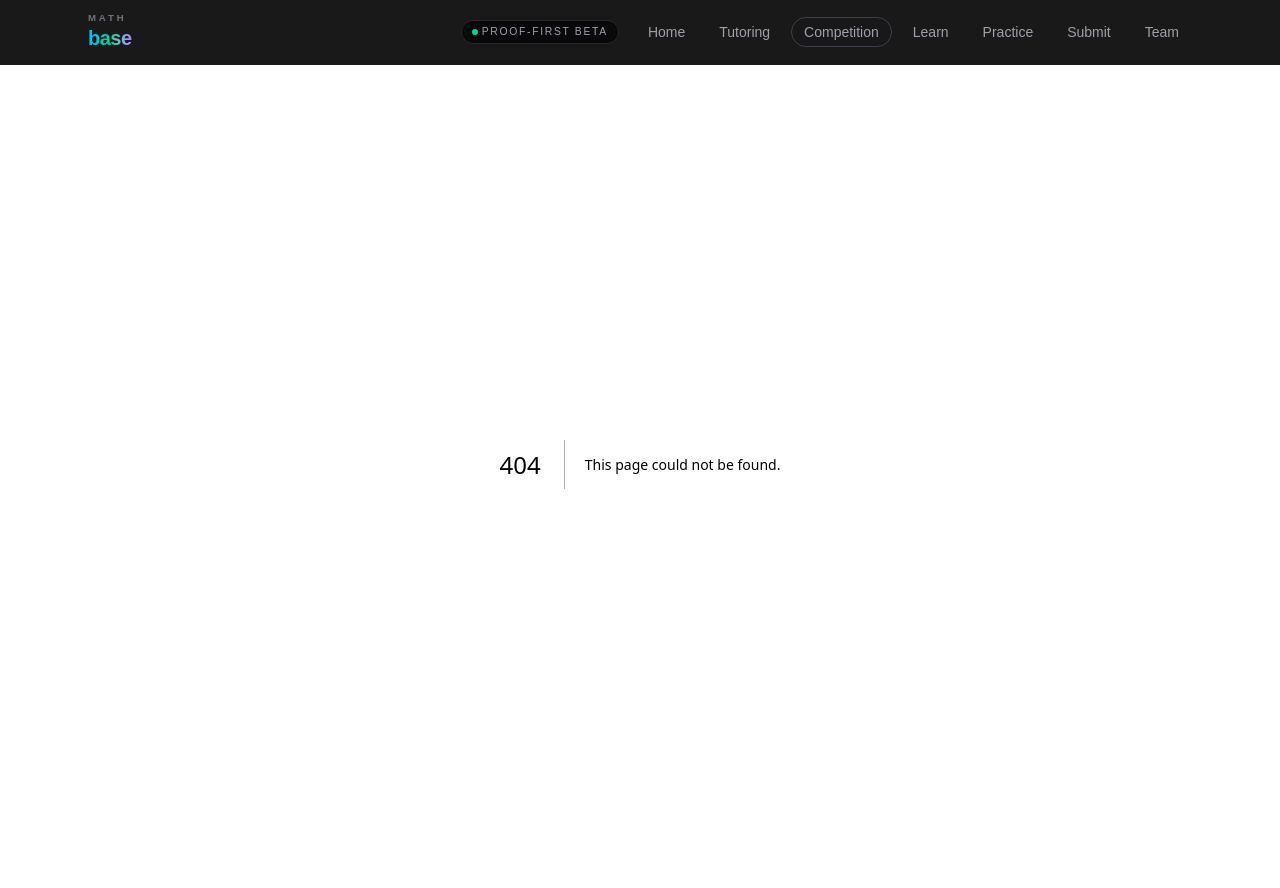
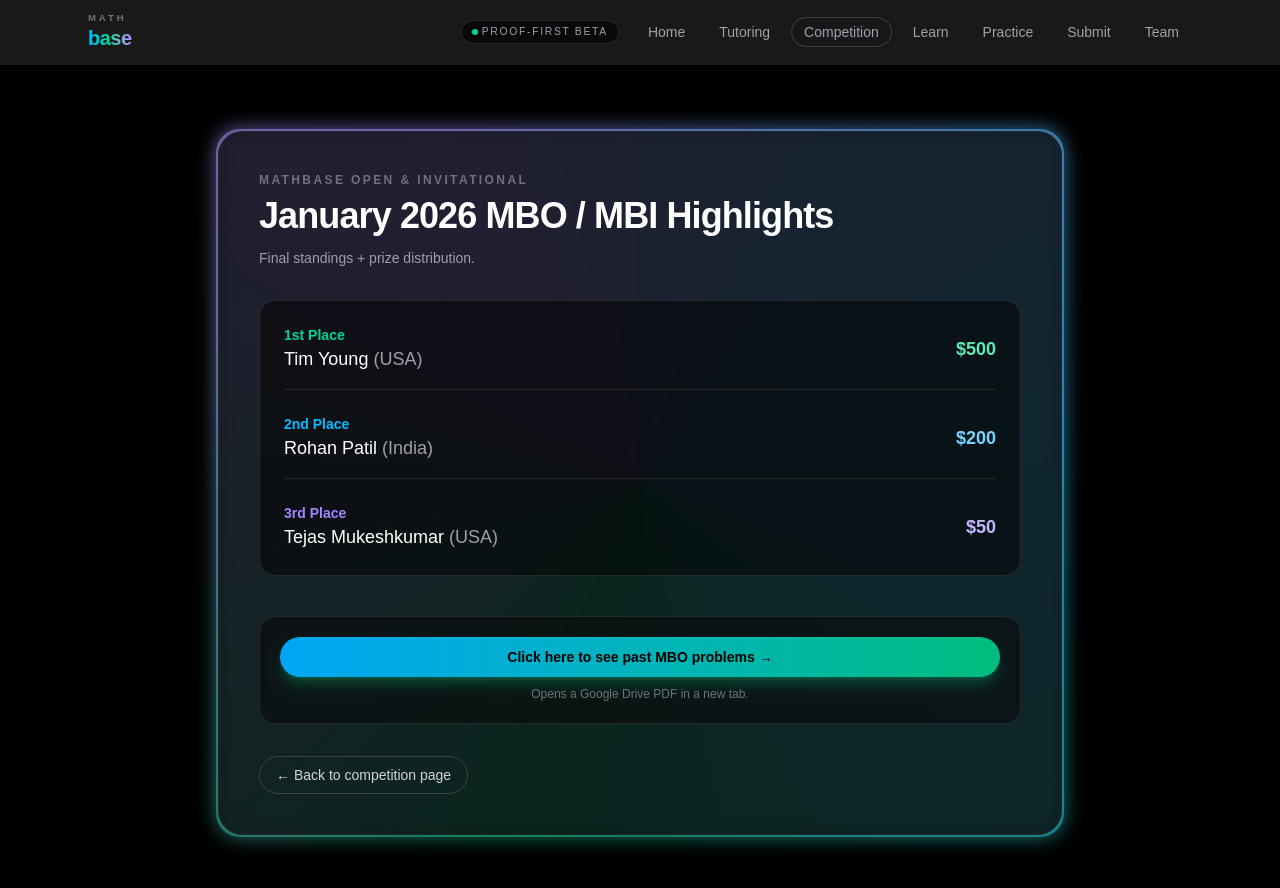
Before and after one commit to a-patek/mathbase, a Next.js app: page /competition/highlights in a window 1280 px wide. Before the commit this address had no page. Shown: the top 888 px of the page. Before the commit the page ends 865 px from the top, so only its background shows below. Built offline with nearby package versions, Linux system fonts and the light colour scheme.

Commit message:
added results

```diff
--- /dev/null
+++ b/app/competition/highlights/page.tsx
@@ -0,0 +1,115 @@
+// app/competition/highlights/page.tsx
+
+import Link from "next/link";
+
+const PAST_PROBLEMS_URL =
+  "https://drive.google.com/file/d/1UQ4g8VqXY_gys5-lVXAf6BYO8GqA6WUt/view?usp=sharing";
+
+export default function CompetitionHighlightsPage() {
+  return (
+    <main className="min-h-screen bg-black text-white">
+      <section className="mx-auto max-w-4xl px-6 py-16 space-y-10">
+        {/* Animated border wrapper */}
+        <div className="relative rounded-3xl p-[2px]">
+          {/* flowing border */}
+          <div className="absolute inset-0 rounded-3xl bg-[conic-gradient(from_var(--a),rgba(56,189,248,0.9),rgba(16,185,129,0.9),rgba(167,139,250,0.9),rgba(56,189,248,0.9))] blur-[10px] opacity-70 animate-borderSpin" />
+          <div className="absolute inset-0 rounded-3xl bg-[conic-gradient(from_var(--a),rgba(56,189,248,0.9),rgba(16,185,129,0.9),rgba(167,139,250,0.9),rgba(56,189,248,0.9))] opacity-60 animate-borderSpin" />
+
+          {/* card content */}
+          <div className="relative rounded-3xl border border-zinc-800 bg-zinc-950/80 p-8 sm:p-10">
+            <div>
+              <p className="text-xs font-semibold uppercase tracking-[0.2em] text-zinc-500">
+                MathBase Open & Invitational
+              </p>
+              <h1 className="mt-2 text-3xl font-semibold tracking-tight sm:text-4xl">
+                January 2026 MBO / MBI Highlights
+              </h1>
+              <p className="mt-3 text-sm text-zinc-400">
+                Final standings + prize distribution.
+              </p>
+            </div>
+
+            <div className="mt-8 rounded-2xl border border-zinc-800 bg-black/50 p-6 space-y-6">
+              {/* First place */}
+              <div className="flex items-center justify-between border-b border-zinc-800 pb-4">
+                <div>
+                  <p className="text-sm font-semibold text-emerald-400">
+                    1st Place
+                  </p>
+                  <p className="text-lg font-medium">
+                    Tim Young <span className="text-zinc-400">(USA)</span>
+                  </p>
+                </div>
+                <p className="text-lg font-semibold text-emerald-300">$500</p>
+              </div>
+
+              {/* Second place */}
+              <div className="flex items-center justify-between border-b border-zinc-800 pb-4">
+                <div>
+                  <p className="text-sm font-semibold text-sky-400">2nd Place</p>
+                  <p className="text-lg font-medium">
+                    Rohan Patil <span className="text-zinc-400">(India)</span>
+                  </p>
+                </div>
+                <p className="text-lg font-semibold text-sky-300">$200</p>
+              </div>
+
+              {/* Third place */}
+              <div className="flex items-center justify-between">
+                <div>
+                  <p className="text-sm font-semibold text-violet-400">
+                    3rd Place
+                  </p>
+                  <p className="text-lg font-medium">
+                    Tejas Mukeshkumar <span className="text-zinc-400">(USA)</span>
+                  </p>
+                </div>
+                <p className="text-lg font-semibold text-violet-300">$50</p>
+              </div>
+            </div>
+
+            {/* Past problems link */}
+            <div className="mt-10 rounded-2xl border border-zinc-800 bg-zinc-950/60 p-5">
+              <Link
+                href={PAST_PROBLEMS_URL}
+                target="_blank"
+                rel="noopener noreferrer"
+                className="inline-flex w-full items-center justify-center rounded-full bg-gradient-to-r from-sky-500 to-emerald-500 px-5 py-2.5 text-sm font-semibold text-black shadow-lg shadow-emerald-500/30 hover:from-sky-400 hover:to-emerald-400"
+              >
+                Click here to see past MBO problems →
+              </Link>
+              <p className="mt-2 text-center text-[0.75rem] text-zinc-500">
+                Opens a Google Drive PDF in a new tab.
+              </p>
+            </div>
+
+            <div className="mt-8">
+              <Link
+                href="/competition"
+                className="inline-flex items-center rounded-full border border-zinc-700 px-4 py-2 text-sm text-zinc-300 hover:bg-zinc-900"
+              >
+                ← Back to competition page
+              </Link>
+            </div>
+          </div>
+        </div>
+
+        {/* CSS for animated border (scoped) */}
+        <style>{`
+          @property --a {
+            syntax: "<angle>";
+            inherits: false;
+            initial-value: 0deg;
+          }
+          .animate-borderSpin {
+            animation: borderSpin 4.5s linear infinite;
+          }
+          @keyframes borderSpin {
+            from { --a: 0deg; }
+            to { --a: 360deg; }
+          }
+        `}</style>
+      </section>
+    </main>
+  );
+}
--- a/app/competition/page.tsx
+++ b/app/competition/page.tsx
@@ -53,6 +53,12 @@ export default function CompetitionPage() {
                 Please fill this out if you intend on competing in the MathBase Open.
               </p>
             </div>
+            <div><Link
+  href="/competition/highlights"
+  className="inline-flex items-center justify-center rounded-full border border-zinc-700 bg-zinc-950 px-5 py-2.5 text-sm font-semibold text-zinc-200 hover:bg-zinc-900"
+>
+  January MBO / MBI highlights →
+</Link></div>
           </div>
 
           {/* Format + date/schedule overview */}
@@ -86,12 +92,12 @@ export default function CompetitionPage() {
 
             <div className="rounded-2xl border border-sky-500/40 bg-sky-500/5 p-5 text-xs text-sky-100">
               <p className="text-[0.7rem] font-semibold uppercase tracking-[0.2em] text-sky-300">
-                January 2026 schedule
+                February 2026 schedule
               </p>
               <p className="mt-2 text-[0.8rem]">
-                The January MBO/MBI will be held on{" "}
+                The February MBO/MBI will be held on{" "}
                 <span className="font-semibold text-sky-100">
-                  1/10/2026 (January 10, 2026) (Eastern Time Zone)
+                  2/24/2026 (February 24) (Eastern Time Zone)
                 </span>
                 .
               </p>
@@ -207,7 +213,7 @@ export default function CompetitionPage() {
             {/* January prize pool section */}
             <div className="mt-5 rounded-xl border border-emerald-500/40 bg-black/50 p-4 text-xs text-emerald-100 space-y-3">
               <p className="text-[0.75rem] font-semibold uppercase tracking-[0.18em] text-emerald-300">
-                January 2026 MBI prize pool
+                February 2026 MBI prize pool
               </p>
 
               <div className="flex flex-wrap items-baseline gap-4">
@@ -217,7 +223,7 @@ export default function CompetitionPage() {
                 <div className="text-[0.8rem] text-emerald-100 space-y-1">
                   <p className="font-semibold">prize pool</p>
                   <p className="text-emerald-200">
-                    January MathBase Invitational champion
+                    February MathBase Invitational champion
                   </p>
                 </div>
               </div>
@@ -235,7 +241,7 @@ export default function CompetitionPage() {
               </div>
 
               <p className="text-[0.7rem] text-emerald-300">
-                Cash rewards for the January MBI (1st: $500, 2nd: $200, 3rd: $50) will
+                Cash rewards for the February MBI (1st: $500, 2nd: $200, 3rd: $50) will
                 be forwarded in the week following the competition.
               </p>
             </div>
@@ -267,6 +273,12 @@ export default function CompetitionPage() {
               rel="noopener noreferrer"
               className="inline-flex items-center justify-center rounded-full bg-gradient-to-r from-sky-500 to-emerald-500 px-5 py-2.5 text-sm font-semibold text-black shadow-lg shadow-emerald-500/30 hover:from-sky-400 hover:to-emerald-400"
             >
+              <Link
+  href="/competition/highlights"
+  className="inline-flex items-center justify-center rounded-full border border-zinc-700 bg-zinc-950 px-5 py-2.5 text-sm font-semibold text-zinc-200 hover:bg-zinc-900"
+>
+  January MBO / MBI highlights →
+</Link>
               Open sign-up form
             </Link>
           </div>
```
